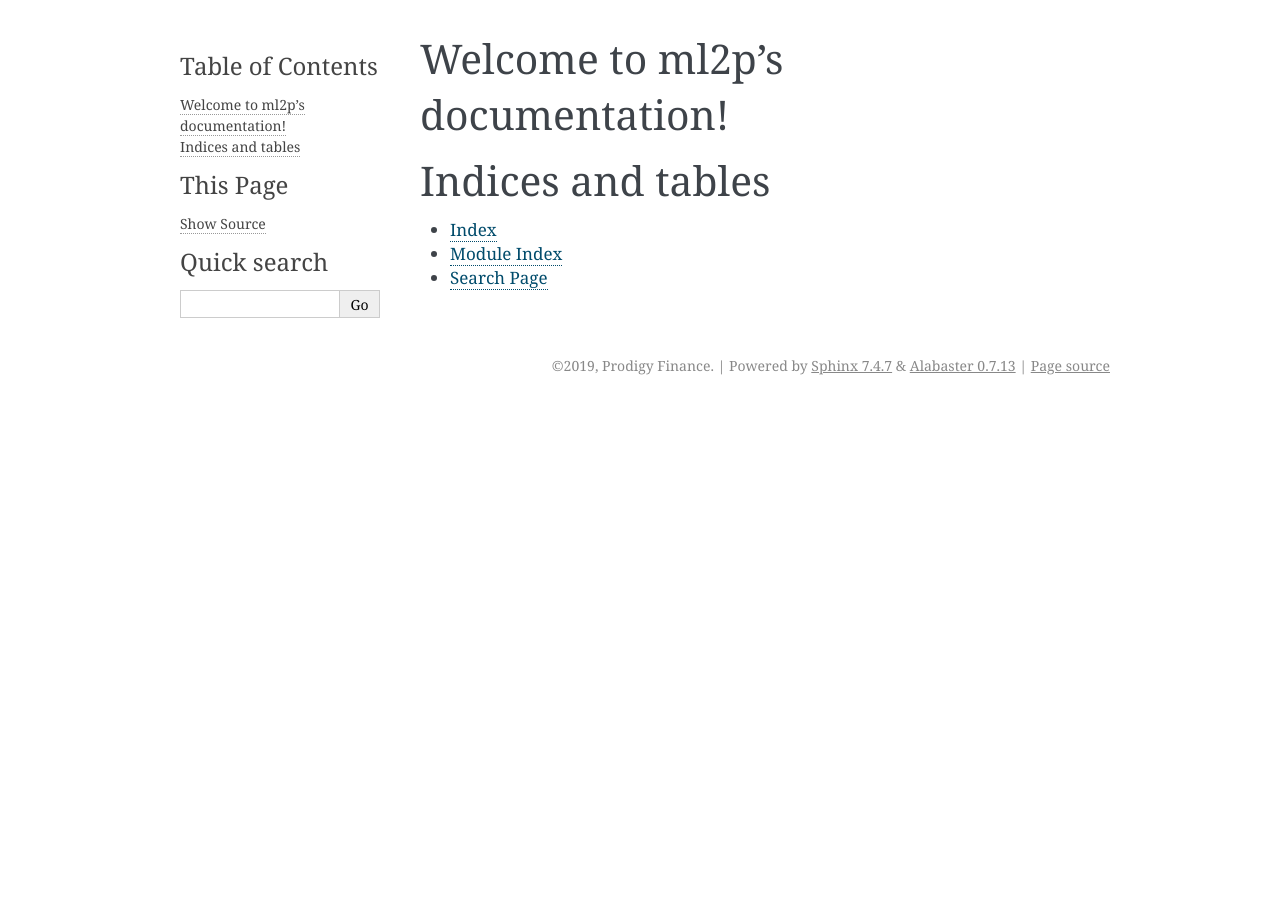
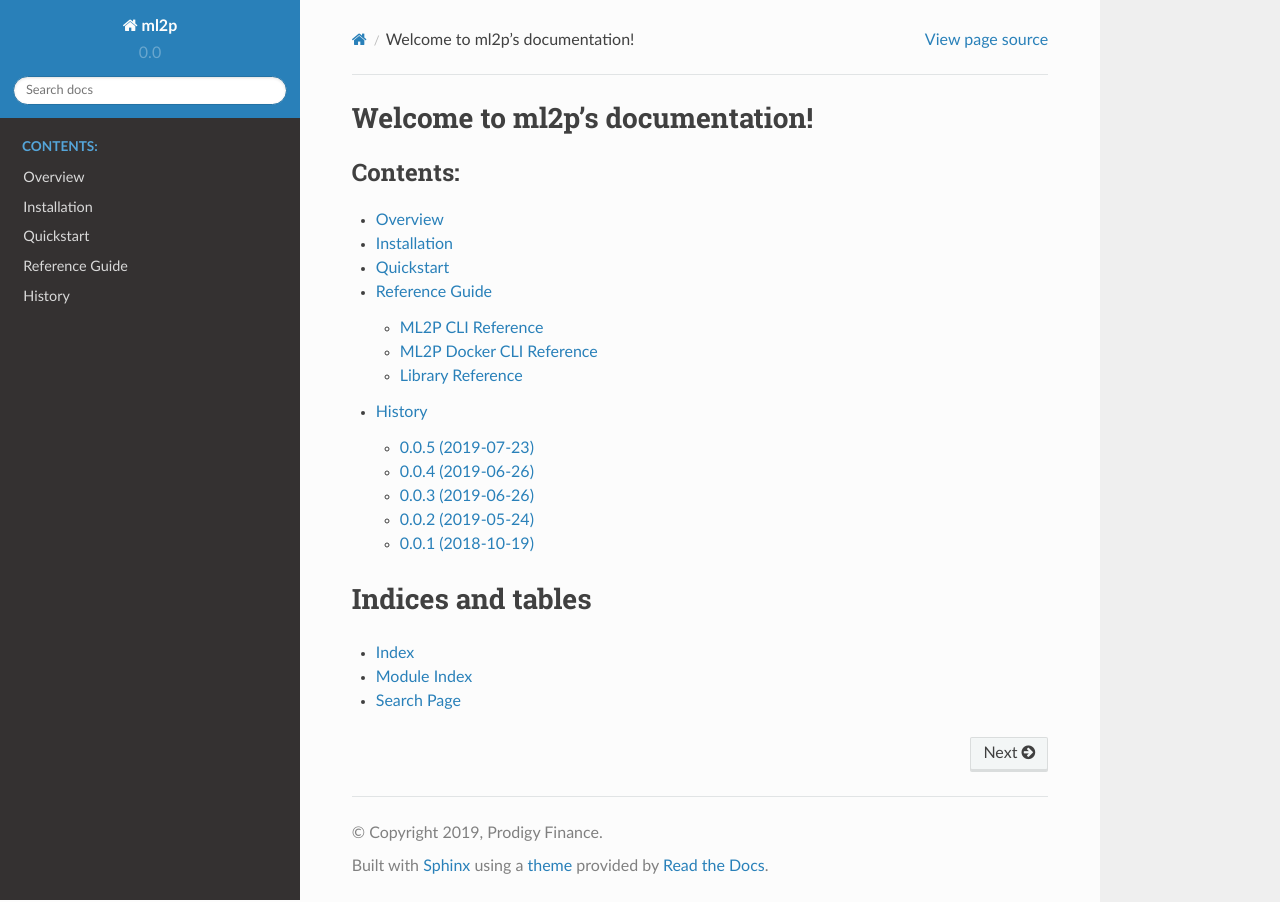
Before and after one commit to prodigyfinance/ml2p, a Sphinx documentation site: the page built from docs/index.rst, in a window 1280 px wide. Built offline with Sphinx 7.4.7 and the Read the Docs theme 2.0.0, drawn with Linux system fonts in a browser that asks for light colours.

Commit message:
Set up documentation outline.

```diff
--- a/docs/conf.py
+++ b/docs/conf.py
@@ -16,6 +16,7 @@
 # import sys
 # sys.path.insert(0, os.path.abspath('.'))
 
+import sphinx_rtd_theme
 
 # -- Project information -----------------------------------------------------
 
@@ -72,7 +73,8 @@ pygments_style = None
 # The theme to use for HTML and HTML Help pages.  See the documentation for
 # a list of builtin themes.
 #
-html_theme = "alabaster"
+html_theme = "sphinx_rtd_theme"
+html_theme_path = [sphinx_rtd_theme.get_html_theme_path()]
 
 # Theme options are theme-specific and customize the look and feel of a theme
 # further.  For a list of options available for each theme, see the
--- a/docs/index.rst
+++ b/docs/index.rst
@@ -10,6 +10,11 @@ Welcome to ml2p's documentation!
    :maxdepth: 2
    :caption: Contents:
 
+   overview
+   install
+   quickstart
+   reference/index
+   releases
 
 
 Indices and tables
--- /dev/null
+++ b/docs/install.rst
@@ -0,0 +1,10 @@
+.. _ml2p-install:
+
+Installation
+============
+
+Install ML2P with::
+
+  $ pip install ml2p
+
+And you're ready to go!
--- /dev/null
+++ b/docs/overview.rst
@@ -0,0 +1,7 @@
+.. _ml2p-overview:
+
+Overview
+========
+
+.. todo::
+  Write the overview.
--- /dev/null
+++ b/docs/quickstart.rst
@@ -0,0 +1,7 @@
+.. _ml2p-quickstart:
+
+Quickstart
+==========
+
+.. todo::
+  Write the quickstart guide.
--- /dev/null
+++ b/docs/reference/index.rst
@@ -0,0 +1,11 @@
+.. _ml2p-ref:
+
+Reference Guide
+===============
+
+.. toctree::
+   :maxdepth: 1
+
+   ml2p-cli
+   ml2p-docker-cli
+   ml2p-library
--- /dev/null
+++ b/docs/reference/ml2p-cli.rst
@@ -0,0 +1,7 @@
+.. _ml2p-cli:
+
+ML2P CLI Reference
+==================
+
+.. todo::
+  Write the ml2p CLI reference.
--- /dev/null
+++ b/docs/reference/ml2p-docker-cli.rst
@@ -0,0 +1,7 @@
+.. _ml2p-docker-cli:
+
+ML2P Docker CLI Reference
+=========================
+
+.. todo::
+  Write the ml2p-docker CLI reference.
--- /dev/null
+++ b/docs/reference/ml2p-library.rst
@@ -0,0 +1,8 @@
+.. _ml2p-library:
+
+Library Reference
+=================
+
+.. todo::
+  Write the ml2p library reference. Most importantly, an ml2p.core reference
+  is needed for those writing model classes.
--- /dev/null
+++ b/docs/releases.rst
@@ -0,0 +1,3 @@
+.. _ml2p-releases:
+
+.. include:: ../HISTORY.rst
```
